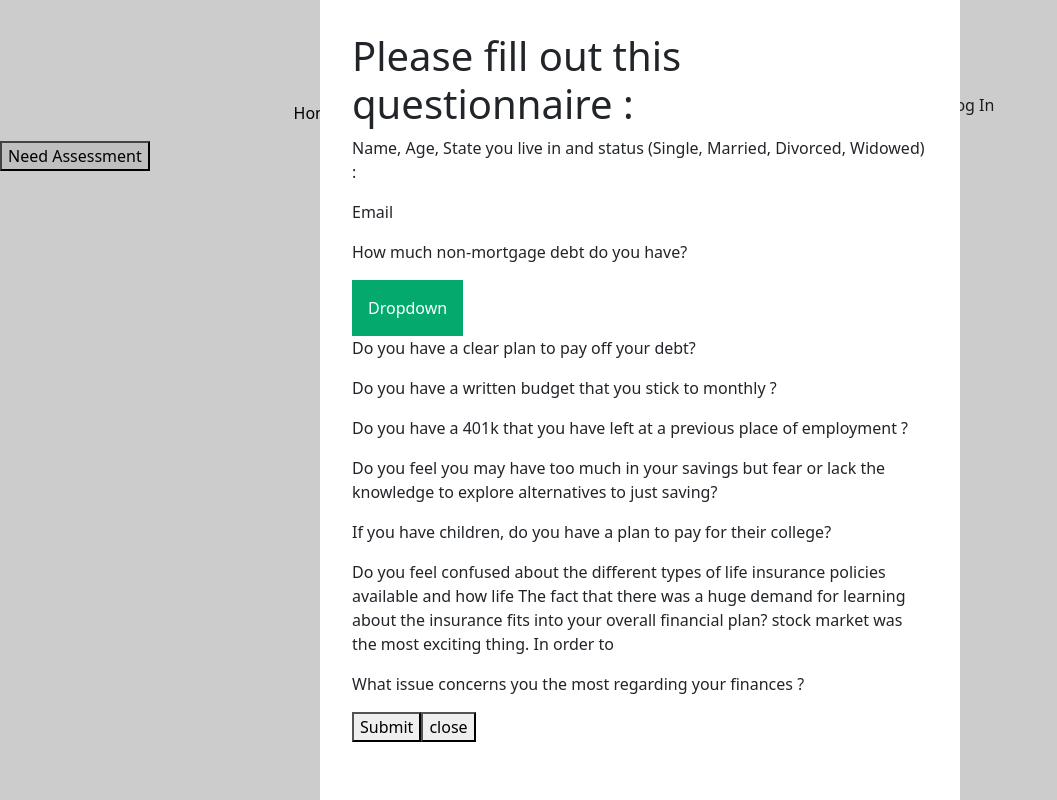
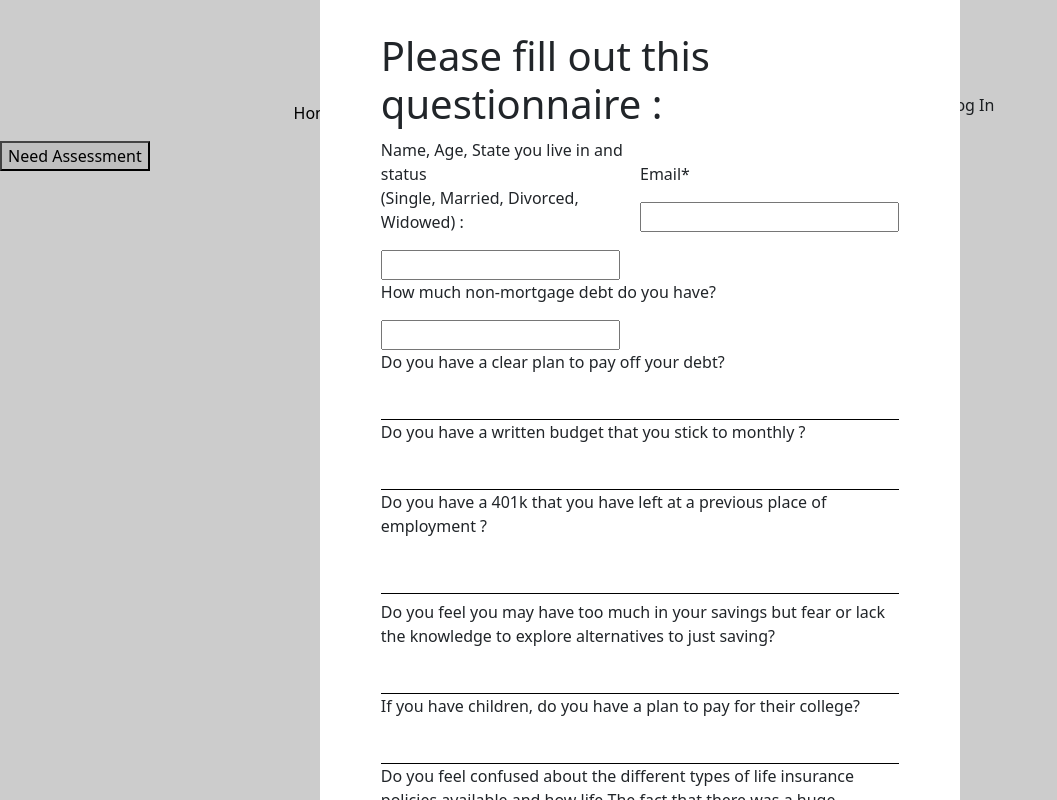
Before and after one commit to DanielSWaite190/stocks_bonding, a React (Create React App) app: page /login in a window 1280 px wide. Both pictures are taken after a click on the button "Need Assessment". Shown: the whole page, without its empty margins (0-1057 px from the left). Built offline with nearby package versions, Linux system fonts and the light colour scheme.

Commit message:
form drop down css logic

```diff
--- a/src/components/assessment/Assessment.css
+++ b/src/components/assessment/Assessment.css
@@ -1,3 +1,4 @@
+/* Popup window */
 .popup{
     position: fixed;
     top: 0;
@@ -17,6 +18,7 @@
     width: 50%;
     height: 100%;
     background-color: white;
+
 }
 
 .popup-inner.close-btn{
@@ -26,41 +28,41 @@
 }
 
 
+/* Form */
+#top-form{
+    width: 100%;
+    display: flex;
+    margin-top: 2%;
+    justify-content: space-between;
+}
+
+.input{
+    width: 100%;
+    height: 30px;
+    border-bottom: solid black 1px;
+}
+
+#form{width: 90%; margin: auto;}
 
 
-.dropbtn {
-    background-color: #04AA6D;
-    color: white;
-    padding: 16px;
-    font-size: 16px;
-    border: none;
-}
-
+/* dropdown */
 .dropdown {
     position: relative;
     display: inline-block;
+
+    width: 100%;
+    height: 40px;
+    border-bottom: 1px black solid;
 }
 
 .dropdown-content {
     display: none;
     position: absolute;
     background-color: #f1f1f1;
-    min-width: 160px;
+    width: 100%;
     box-shadow: 0px 8px 16px 0px rgba(0,0,0,0.2);
     z-index: 1;
 }
 
-.dropdown-content a {
-    color: black;
-    padding: 12px 16px;
-    text-decoration: none;
-    display: block;
-}
-
-
-
-.dropdown-content a:hover {background-color: #ddd;}
 
 .dropdown:hover .dropdown-content {display: block;}
-
-.dropdown:hover .dropbtn {background-color: #3e8e41;}
--- a/src/components/assessment/Assessment.jsx
+++ b/src/components/assessment/Assessment.jsx
@@ -6,41 +6,89 @@ function Assessment(props) {
     <div className='popup'>
       <div className='popup-inner'>
 
+        <form id="form">
           <h1>Please fill out this questionnaire :</h1>
 
           <div id="top-form">
-          <p>Name, Age, State you live in and status (Single, Married, Divorced, Widowed) :</p>
-          <p>Email</p>
+
+            <div style={{width: "50%"}}>
+              <p>
+                Name, Age, State you live in and status <br/>
+                (Single, Married, Divorced, Widowed) :
+              </p>
+              {/* <div class="input"/> */}
+              <input type="text" id="fname" name="fname"/>
             </div>
 
+
+
+            <div style={{width: "50%",}}>
+              <br/>
+              <p>Email*</p>
+              {/* <div class="input"/> */}
+              <input type="text" id="fname" name="fname" style={{width: "100%"}}/>
+            </div>
+
+          </div>
+
+          <div>
             <p>How much non-mortgage debt do you have?</p>
+            <input type="text" id="fname" name="fname"/>
+          </div>
+
           <div>
+            <p>Do you have a clear plan to pay off your debt?</p>
+            <div class="input"/>
+          </div>
+
+          <div>
+            <p>Do you have a written budget that you stick to monthly ?</p>
+            <div class="input"/>
+          </div>
+
+          <div>
+            <p>Do you have a 401k that you have left at a previous place of employment ?</p>
 
             <div class="dropdown">
-        <button class="dropbtn">Dropdown</button>
               <div class="dropdown-content">
-          <a href="#">Link 1</a>
-          <a href="#">Link 2</a>
-          <a href="#">Link 3</a>
+                <p>Yes</p>
+                <p>No</p>
               </div>
             </div>
 
           </div>
 
+          <div>
+            <p>
+              Do you feel you may have too much in your savings but fear or lack the knowledge to explore
+              alternatives to just saving?
+            </p>
+            <div class="input"/>
+          </div>
 
-        <p>Do you have a clear plan to pay off your debt?</p>
-        <p>Do you have a written budget that you stick to monthly ?</p>
-        <p>Do you have a 401k that you have left at a previous place of employment ?</p>
-        <p>Do you feel you may have too much in your savings but fear or lack the knowledge to explore
-        alternatives to just saving?</p>
+          <div>
             <p>If you have children, do you have a plan to pay for their college?</p>
-        <p>Do you feel confused about the different types of life insurance policies available and how life The fact that there was a huge demand for learning about the
-        insurance fits into your overall financial plan? stock market was the most exciting thing. In order to</p>
+            <div class="input"/>
+          </div>
+
+          <div>
+            <p>
+              Do you feel confused about the different types of life insurance policies available and how life The fact that there was a huge demand for learning about the
+              insurance fits into your overall financial plan? stock market was the most exciting thing. In order to
+            </p>
+            <div class="input"/>
+          </div>
+
+          <div>
             <p>What issue concerns you the most regarding your finances ?</p>
+            <input type="text" id="fname" name="fname"/>
+          </div>
 
           <button>Submit</button>
           {props.children}
+
           <button className='close-btn' onClick={() => props.setTrigger(false)}>close</button>
+        </form>
       </div>
     </div>
   ): "";
```
Lines whose indentation alone changed are shown as unchanged.
